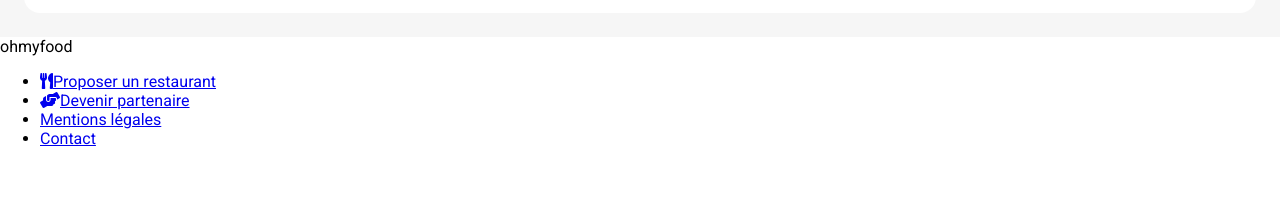
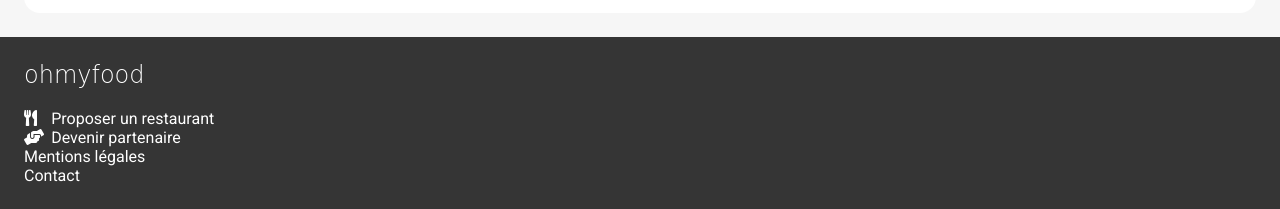
Before and after one commit to bouddhiweb/MagalieYa-chee-chan_3_08042021, a website: page index.html in a window 1280 px wide. Shown: the part 2080-2289 px from the top of the page. Before the commit the page ends 2244 px from the top, so only its background shows below. Drawn offline with Linux system fonts and the light colour scheme; a web font is replaced by a local one.

Commit message:
style section footer

```diff
--- a/index.html
+++ b/index.html
@@ -109,18 +109,13 @@
 
 <footer class="footer">
     <!-- Pied de page -->
-    <div>
-        <span>ohmyfood</span>
-        <ul>
-            <li> <a href="#"><i class="fa-utensils fas"></i>Proposer un restaurant</a> </li>
-            <li> <a href="#"><i class="fa-hands-helping fas"></i>Devenir partenaire</a> </li>
+        <h3 class="footer__logo">ohmyfood</h3>
+        <ul class="footer__nav">
+            <li> <a href="#"><i class="fa-utensils fas footer__icon"></i>Proposer un restaurant</a> </li>
+            <li> <a href="#"><i class="fa-hands-helping fas footer__icon"></i>Devenir partenaire</a> </li>
             <li> <a href="#">Mentions légales</a> </li>
             <li> <a href="#">Contact</a></li>
         </ul>
-    </div>
 </footer>
-
-
-
 </body>
 </html>
--- a/scss/layout/_footer.scss
+++ b/scss/layout/_footer.scss
@@ -0,0 +1,25 @@
+.footer {
+  background-color: $colour-bg-darker;
+  color: $colour-white;
+  padding: $spacing-block;
+  a {
+    color: $colour-white;
+    text-decoration: none;
+  }
+  &__logo {
+    margin: 0;
+    font-family: 'Shrikhand', cursive;
+    font-weight: 100;
+    font-size: 1.5em;
+    padding-bottom: 20px;
+  }
+  &__nav {
+    list-style: none;
+    padding: 0;
+    margin: 0;
+  }
+  &__icon {
+    width: 1.2rem;
+    margin-right: .5rem;
+  }
+}
```
Also changed, not shown: public/css/style.css, 1 other file.
